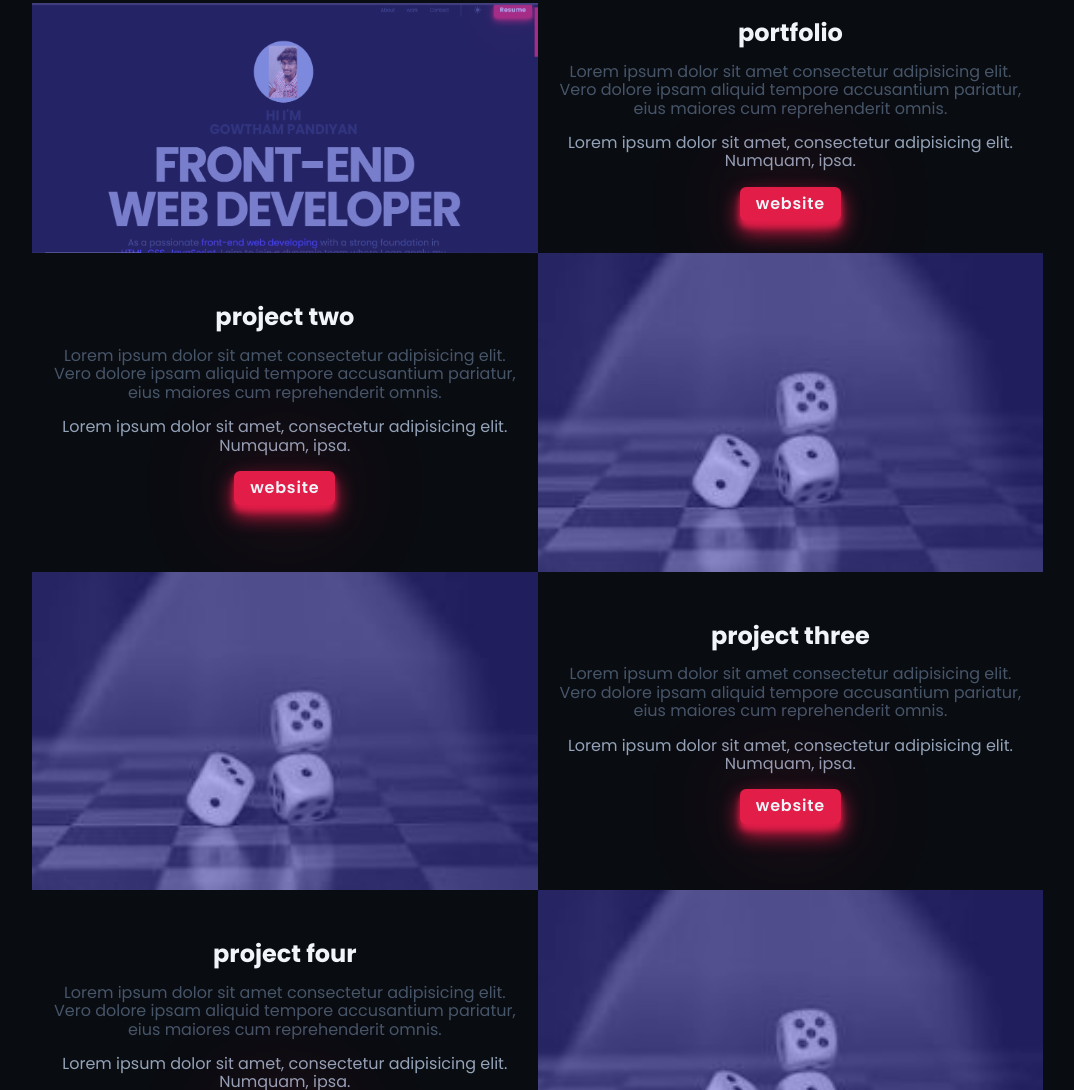
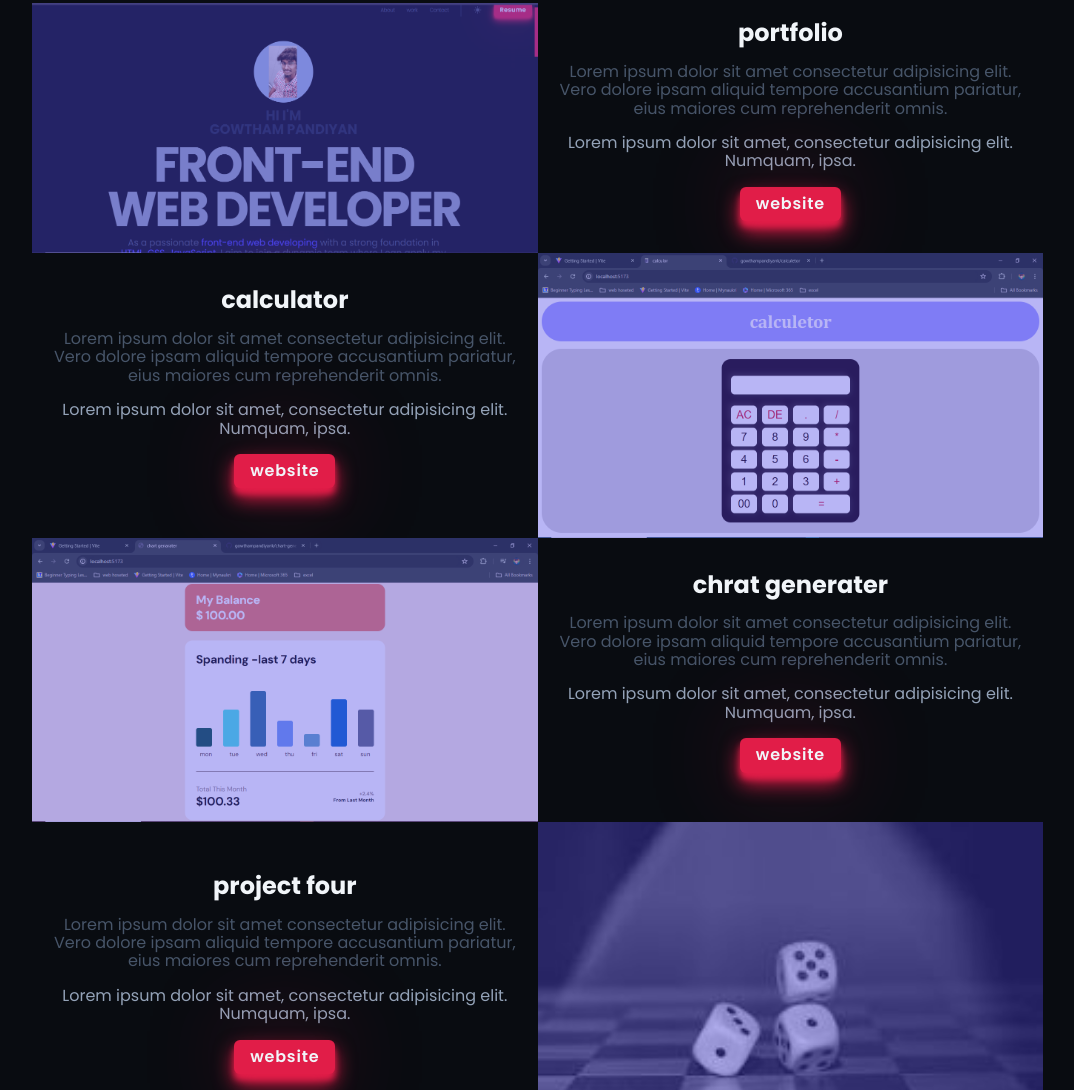
Before and after one commit to gowthampandiyank/portfolio-2, a website built with Vite: page index.html in a window 1280 px wide. Shown: the part 1511-2601 px from the top of the page, without its empty margins (136-1210 px from the left). Built offline with nearby package versions, Linux system fonts and the light colour scheme.

Commit message:
commit my all comment

```diff
--- a/index.html
+++ b/index.html
@@ -197,12 +197,12 @@
             >
           </div>
           <!-- project-2 -->
-          <h3 class="work-project_title">project two</h3>
+          <h3 class="work-project_title">calculator</h3>
           <div class="work_wrapper work_image2">
-            <img src="public/image.png" alt="project one" />
+            <img src="public/calculator.png" alt="project one" />
           </div>
           <div class="work_project work_content2">
-            <h3 class="work_subtitle">project two</h3>
+            <h3 class="work_subtitle">calculator</h3>
             <p class="work_project_description1">
               Lorem ipsum dolor sit amet consectetur adipisicing elit. Vero
               dolore ipsam aliquid tempore accusantium pariatur, eius maiores
@@ -215,12 +215,12 @@
             <a class="btn work_project-btn" href="#">website</a>
           </div>
           <!-- project-3 -->
-          <h3 class="work-project_title">project three</h3>
+          <h3 class="work-project_title">chrat generater</h3>
           <div class="work_wrapper work_image3">
-            <img src="public/image.png" alt="project one" />
+            <img src="public/chat generater.png" alt="project one" />
           </div>
           <div class="work_project work_content3">
-            <h3 class="work_subtitle">project three</h3>
+            <h3 class="work_subtitle">chrat generater</h3>
             <p class="work_project_description1">
               Lorem ipsum dolor sit amet consectetur adipisicing elit. Vero
               dolore ipsam aliquid tempore accusantium pariatur, eius maiores
```
Also changed, not shown: public/calculator.png (added), public/chat generater.png (added).
